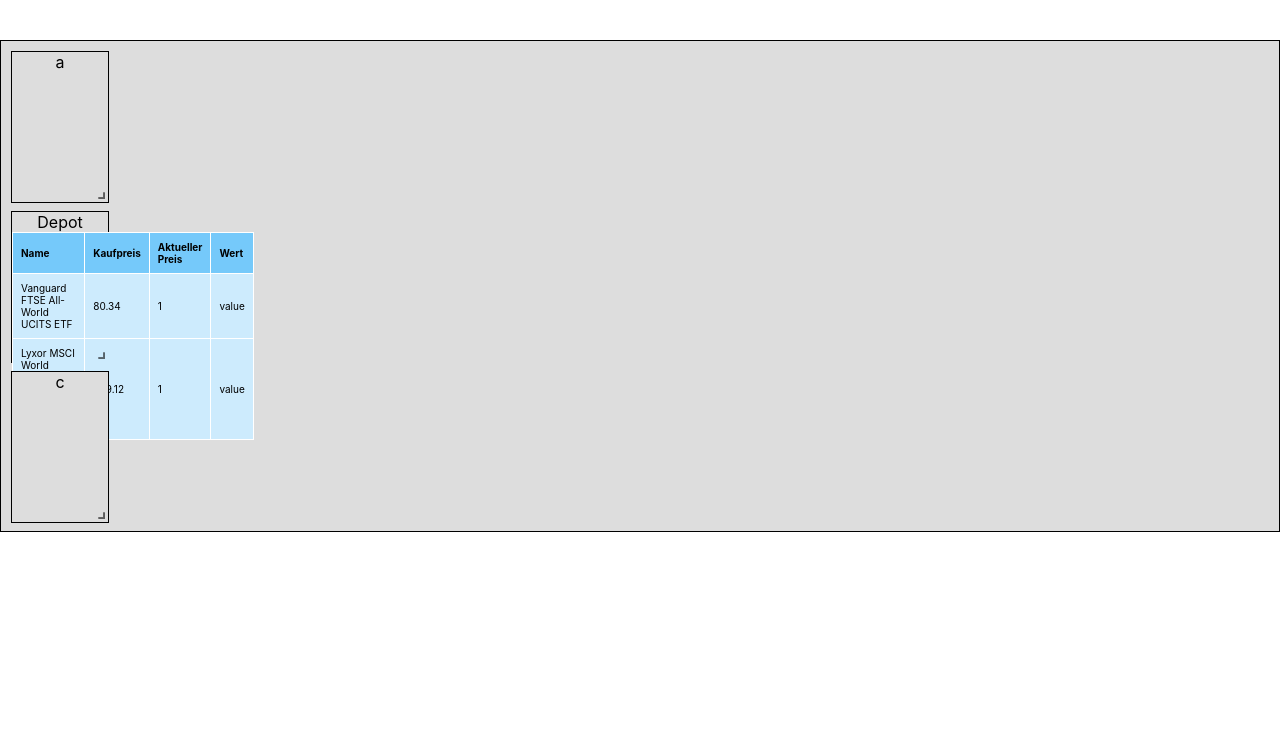
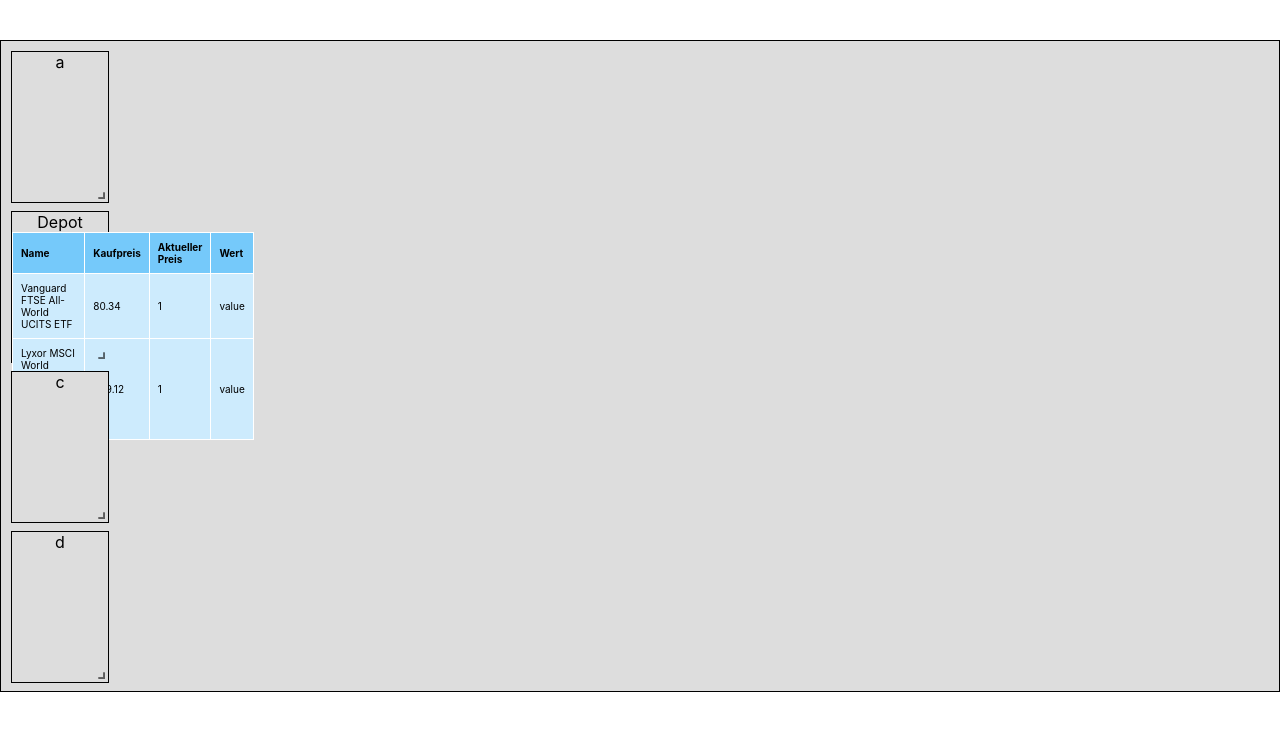
Before and after one commit to mhhoeper/musterdepot, a React (Create React App) app: page / in a window 1280 px wide. Shown: the top 730 px of the page. Built offline with nearby package versions, Linux system fonts and the light colour scheme.

Commit message:
another try

```diff
--- a/src/MyResponsiveGrid.tsx
+++ b/src/MyResponsiveGrid.tsx
@@ -29,6 +29,7 @@ class MyResponsiveGrid extends React.Component {
                 <div key="a" className="Card">a</div>
                 <div key="b" className="Card"><DepotComponent keynr={1}>b</DepotComponent></div>
                 <div key="c" className="Card">c</div>
+                <div key="d" className="Card">d</div>
             </ResponsiveGridLayout>
         )
     }
```
